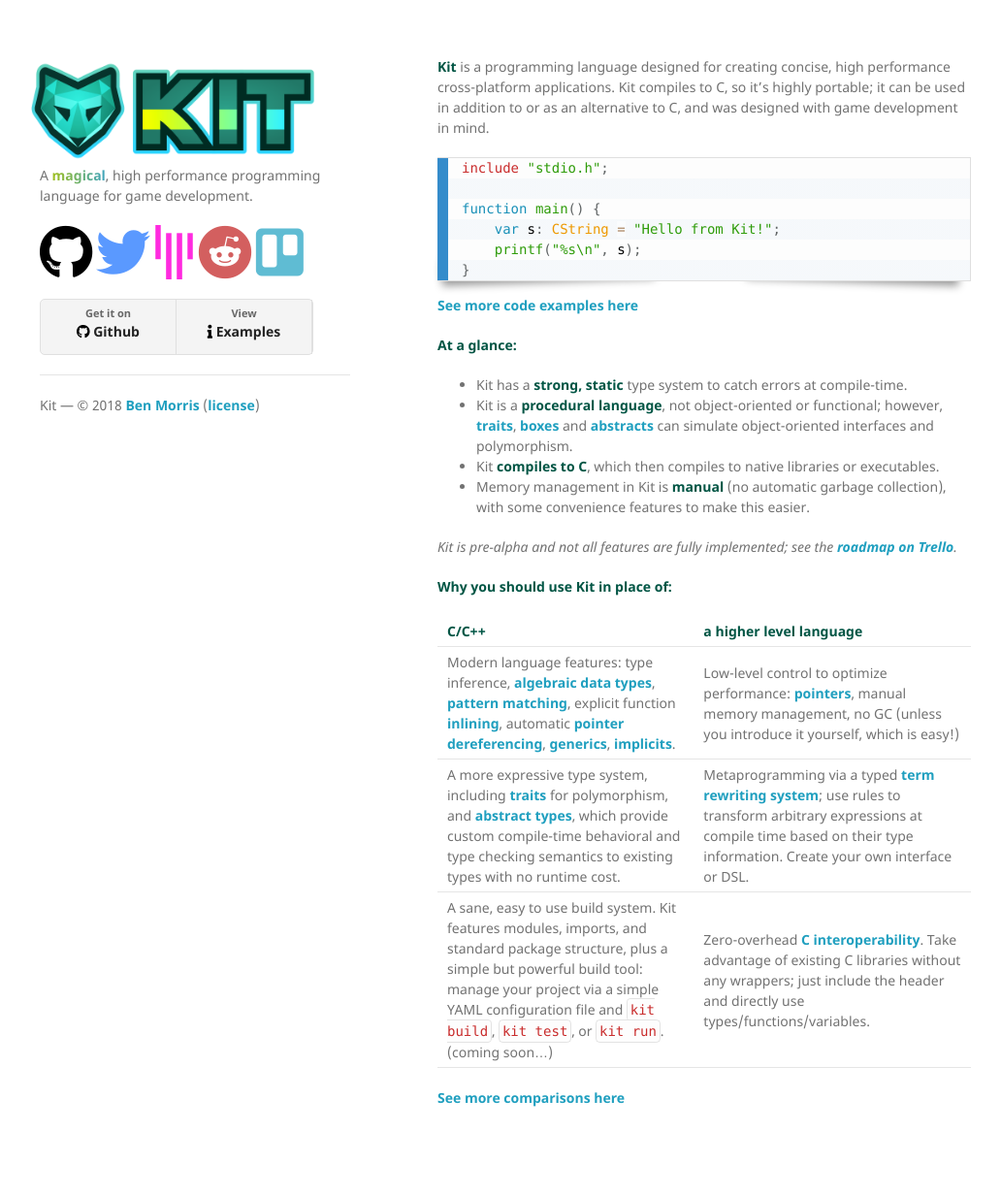
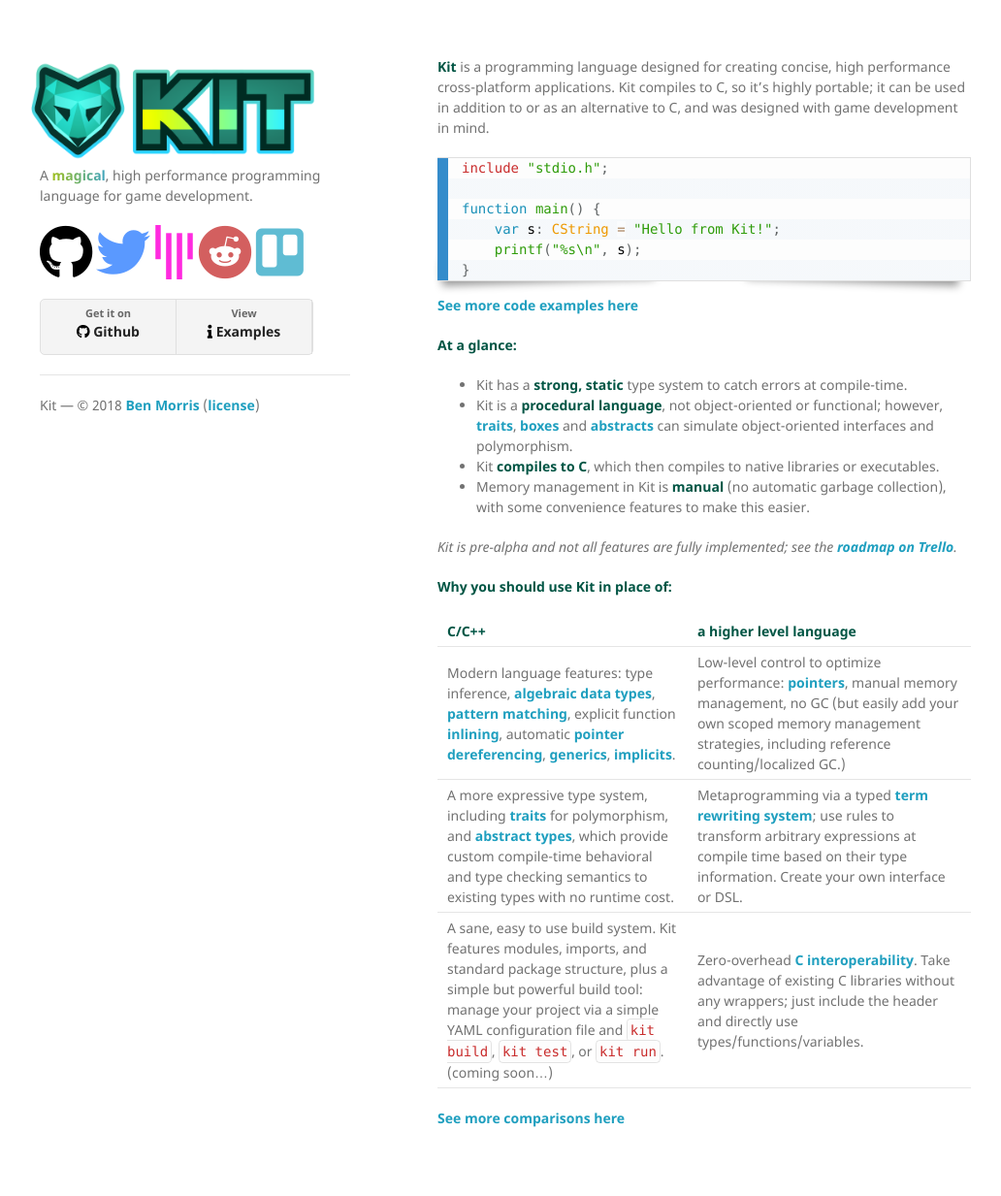
Before and after one commit to kitlang/kitlang.github.io, a Jekyll site: the page built from index.md, in a window 1280 px wide. Shown: the whole page at 97% size, without its empty margins (119-1151 px from the left). Built offline with Jekyll 4.4.1, drawn with Linux system fonts in a browser that asks for light colours; nearby versions of some CDN libraries; before the commit the page ends 1212 px from its top, so only the background shows below that.

Commit message:
Clarify this line, which is confusing people

```diff
--- a/index.md
+++ b/index.md
@@ -30,7 +30,7 @@ function main() {
 
 | C/C++ | a higher level language |
 | --- | --- |
-| Modern language features: type inference, [algebraic data types](examples.html#enumsalgebraic-data-types), [pattern matching](examples.html#match), explicit function [inlining](examples.html#inline), automatic [pointer dereferencing](examples.html#pointers), [generics](examples.html#generics), [implicits](examples.html#implicits). | Low-level control to optimize performance: [pointers](examples.html#pointers), manual memory management, no GC (unless you introduce it yourself, which is easy!) |
+| Modern language features: type inference, [algebraic data types](examples.html#enumsalgebraic-data-types), [pattern matching](examples.html#match), explicit function [inlining](examples.html#inline), automatic [pointer dereferencing](examples.html#pointers), [generics](examples.html#generics), [implicits](examples.html#implicits). | Low-level control to optimize performance: [pointers](examples.html#pointers), manual memory management, no GC (but easily add your own scoped memory management strategies, including reference counting/localized GC.) |
 | A more expressive type system, including [traits](examples.html#traits) for polymorphism, and [abstract types](examples.html#abstracts), which provide custom compile-time behavioral and type checking semantics to existing types with no runtime cost. | Metaprogramming via a typed [term rewriting system](examples.html#term-rewriting); use rules to transform arbitrary expressions at compile time based on their type information. Create your own interface or DSL. |
 | A sane, easy to use build system. Kit features modules, imports, and standard package structure, plus a simple but powerful build tool: manage your project via a simple YAML configuration file and `kit build`, `kit test`, or `kit run`. (coming soon...) | Zero-overhead [C interoperability](examples.html#c-interoperability). Take advantage of existing C libraries without any wrappers; just include the header and directly use types/functions/variables. |
 
```
